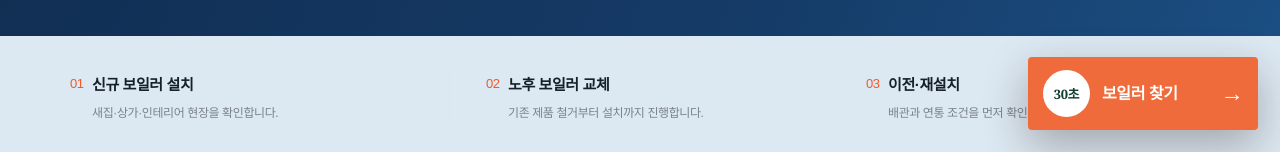
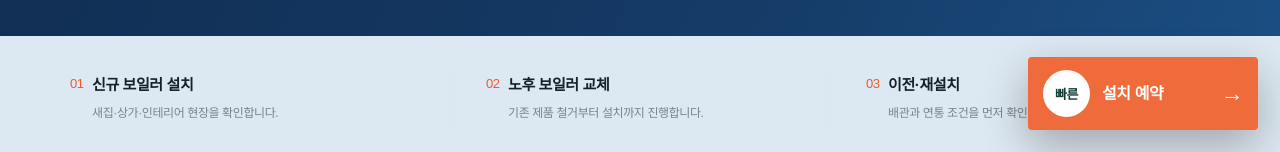
Before and after one commit to paulslife2017-hue/rocketboiler, a Next.js app: page / in a window 1280 px wide. Shown: the part 648-800 px from the top of the page. Built offline with nearby package versions, Linux system fonts and the light colour scheme; a web font is replaced by a local one.

Commit message:
Rename finder launcher to installation booking

```diff
--- a/app/BoilerFinder.tsx
+++ b/app/BoilerFinder.tsx
@@ -161,7 +161,7 @@ export default function BoilerFinder() {
   const progress = `${((step + 1) / totalSteps) * 100}%`;
 
   return <>
-    <button className={styles.launcher} onClick={() => setOpen(true)} aria-haspopup="dialog"><span>30초</span><strong>보일러 찾기</strong><i>→</i></button>
+    <button className={styles.launcher} onClick={() => setOpen(true)} aria-haspopup="dialog" aria-label="보일러 설치 예약 열기"><span>빠른</span><strong>설치 예약</strong><i>→</i></button>
     {open && <div className={styles.backdrop} onMouseDown={(event) => event.target === event.currentTarget && close()}>
       <section className={styles.panel} role="dialog" aria-modal="true" aria-label="나에게 맞는 보일러 찾기">
         <header><button onClick={step ? () => setStep(step - 1) : close} aria-label={step ? "이전 질문" : "닫기"}>←</button><div><b>ROCKET MATCH</b><span>{step + 1} / {totalSteps}</span></div><button onClick={close} aria-label="닫기">×</button></header>
```
